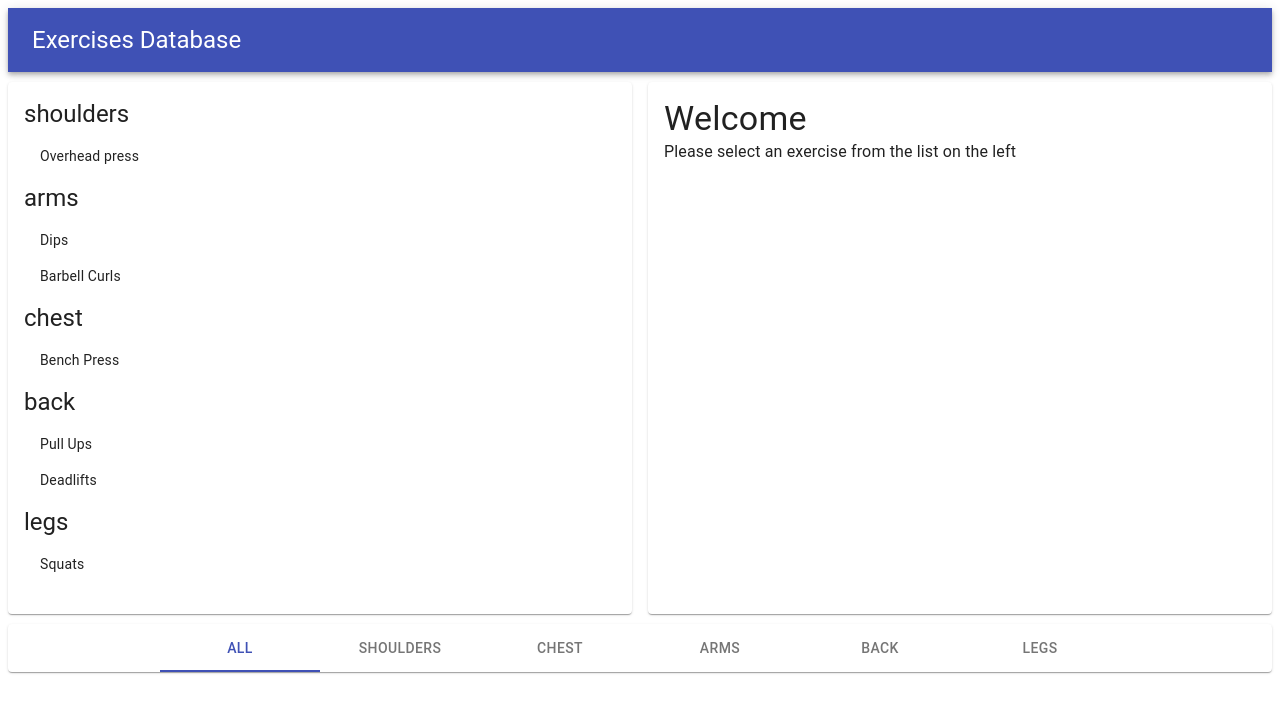
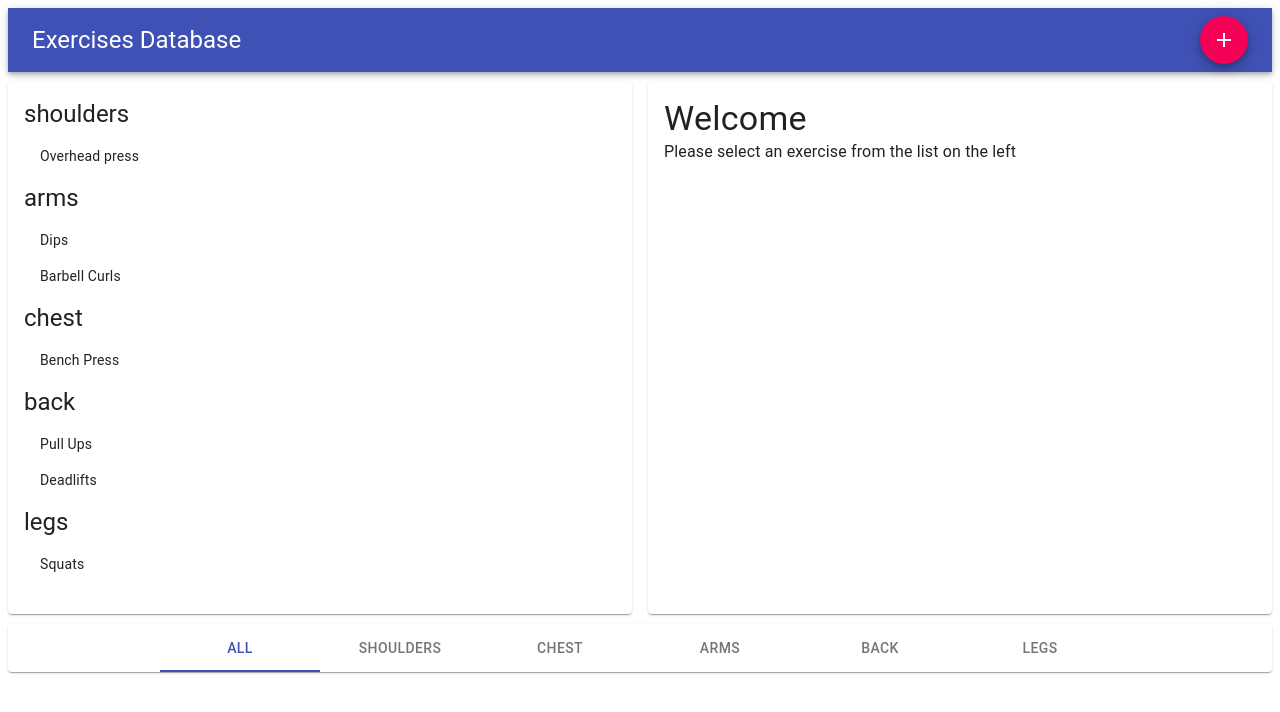
Before and after one commit to seyedjavadseyedi/exercises-app, a React (Create React App) app: page / in a window 1280 px wide. Shown: the top 712 px of the page. Built offline with nearby package versions, Linux system fonts and the light colour scheme; data requests are answered from the project's data file.

Commit message:
add addExercise component to header component

```diff
--- a/src/components/layout/Header.jsx
+++ b/src/components/layout/Header.jsx
@@ -1,11 +1,22 @@
 import React from 'react'
+import  AddExercise  from "../addExercise";
+
 import { AppBar, Toolbar, Typography } from "@material-ui/core";
+import { makeStyles } from "@material-ui/styles";
+
+const useStyles = makeStyles(theme => ({
+  logoName: {
+    flex: 1
+  }
+}))
 
 const Header = () => {
+  const classes = useStyles()
   return (
     <AppBar position='static'>
       <Toolbar>
-        <Typography variant='h5' component='h1' >Exercises Database</Typography>
+        <Typography variant='h5' component='h1' className={classes.logoName} >Exercises Database</Typography>
+        <AddExercise />
       </Toolbar>
     </AppBar>
   )
```
